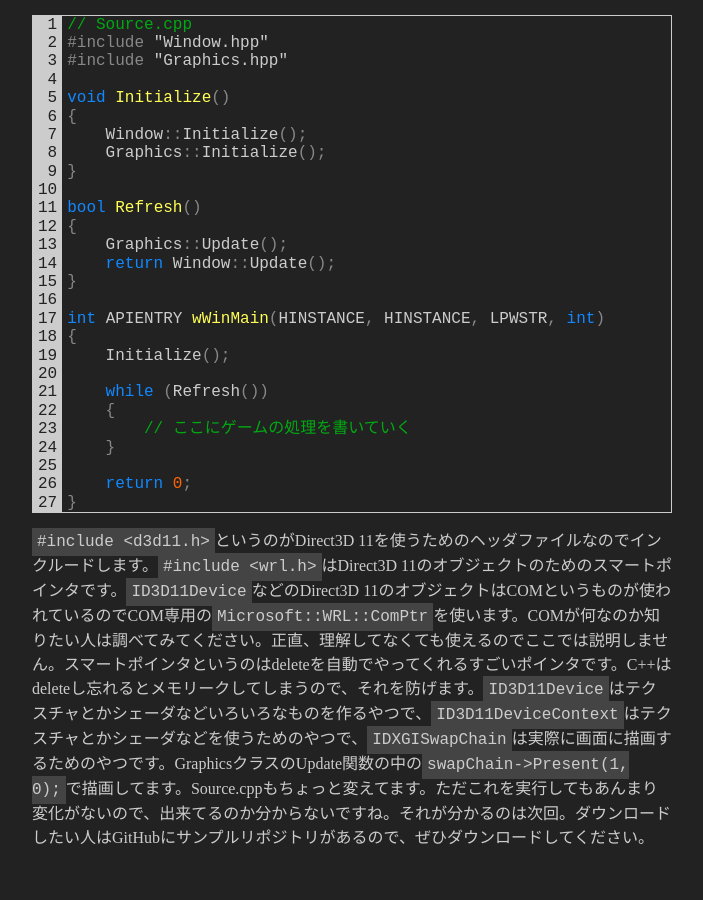
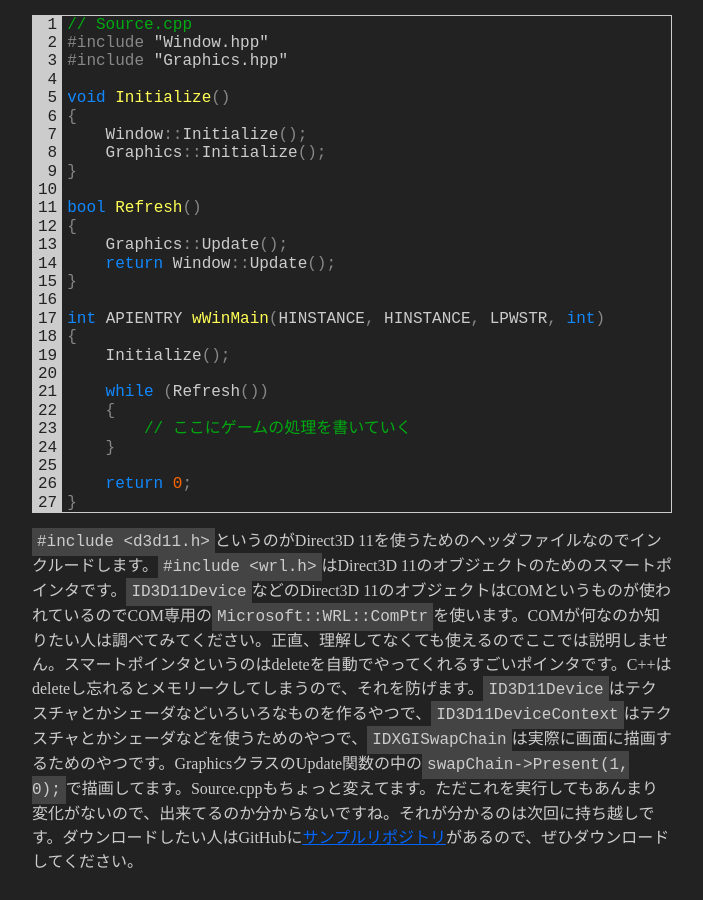
Before and after one commit to itukikikuti/windblow.net, a Jekyll site: the page built from _posts/DirectX11/2018-11-04-Direct3D 11をセットアップする.md, in a window 1280 px wide and 900 px high, scrolled down 2944 px. Shown: the whole window, without its empty margins (288-991 px from the left). Built offline with Jekyll 4.4.1, drawn with Linux system fonts in a browser that asks for light colours; before the commit the page ends 3820 px from its top, so only the background shows below that.

Commit message:
ダウンロードリンク貼り忘れてた

````diff
--- a/_posts/DirectX11/2018-11-04-Direct3D 11をセットアップする.md
+++ b/_posts/DirectX11/2018-11-04-Direct3D 11をセットアップする.md
@@ -175,4 +175,4 @@ int APIENTRY wWinMain(HINSTANCE, HINSTANCE, LPWSTR, int)
 }
 ```
 
-`#include <d3d11.h>`というのがDirect3D 11を使うためのヘッダファイルなのでインクルードします。`#include <wrl.h>`はDirect3D 11のオブジェクトのためのスマートポインタです。`ID3D11Device`などのDirect3D 11のオブジェクトはCOMというものが使われているのでCOM専用の`Microsoft::WRL::ComPtr`を使います。COMが何なのか知りたい人は調べてみてください。正直、理解してなくても使えるのでここでは説明しません。スマートポインタというのはdeleteを自動でやってくれるすごいポインタです。C++はdeleteし忘れるとメモリークしてしまうので、それを防げます。`ID3D11Device`はテクスチャとかシェーダなどいろいろなものを作るやつで、`ID3D11DeviceContext`はテクスチャとかシェーダなどを使うためのやつで、`IDXGISwapChain`は実際に画面に描画するためのやつです。GraphicsクラスのUpdate関数の中の`swapChain->Present(1, 0);`で描画してます。Source.cppもちょっと変えてます。ただこれを実行してもあんまり変化がないので、出来てるのか分からないですね。それが分かるのは次回。ダウンロードしたい人はGitHubにサンプルリポジトリがあるので、ぜひダウンロードしてください。
+`#include <d3d11.h>`というのがDirect3D 11を使うためのヘッダファイルなのでインクルードします。`#include <wrl.h>`はDirect3D 11のオブジェクトのためのスマートポインタです。`ID3D11Device`などのDirect3D 11のオブジェクトはCOMというものが使われているのでCOM専用の`Microsoft::WRL::ComPtr`を使います。COMが何なのか知りたい人は調べてみてください。正直、理解してなくても使えるのでここでは説明しません。スマートポインタというのはdeleteを自動でやってくれるすごいポインタです。C++はdeleteし忘れるとメモリークしてしまうので、それを防げます。`ID3D11Device`はテクスチャとかシェーダなどいろいろなものを作るやつで、`ID3D11DeviceContext`はテクスチャとかシェーダなどを使うためのやつで、`IDXGISwapChain`は実際に画面に描画するためのやつです。GraphicsクラスのUpdate関数の中の`swapChain->Present(1, 0);`で描画してます。Source.cppもちょっと変えてます。ただこれを実行してもあんまり変化がないので、出来てるのか分からないですね。それが分かるのは次回に持ち越しです。ダウンロードしたい人はGitHubに[サンプルリポジトリ](https://github.com/itukikikuti/DirectX11Sample)があるので、ぜひダウンロードしてください。
````
